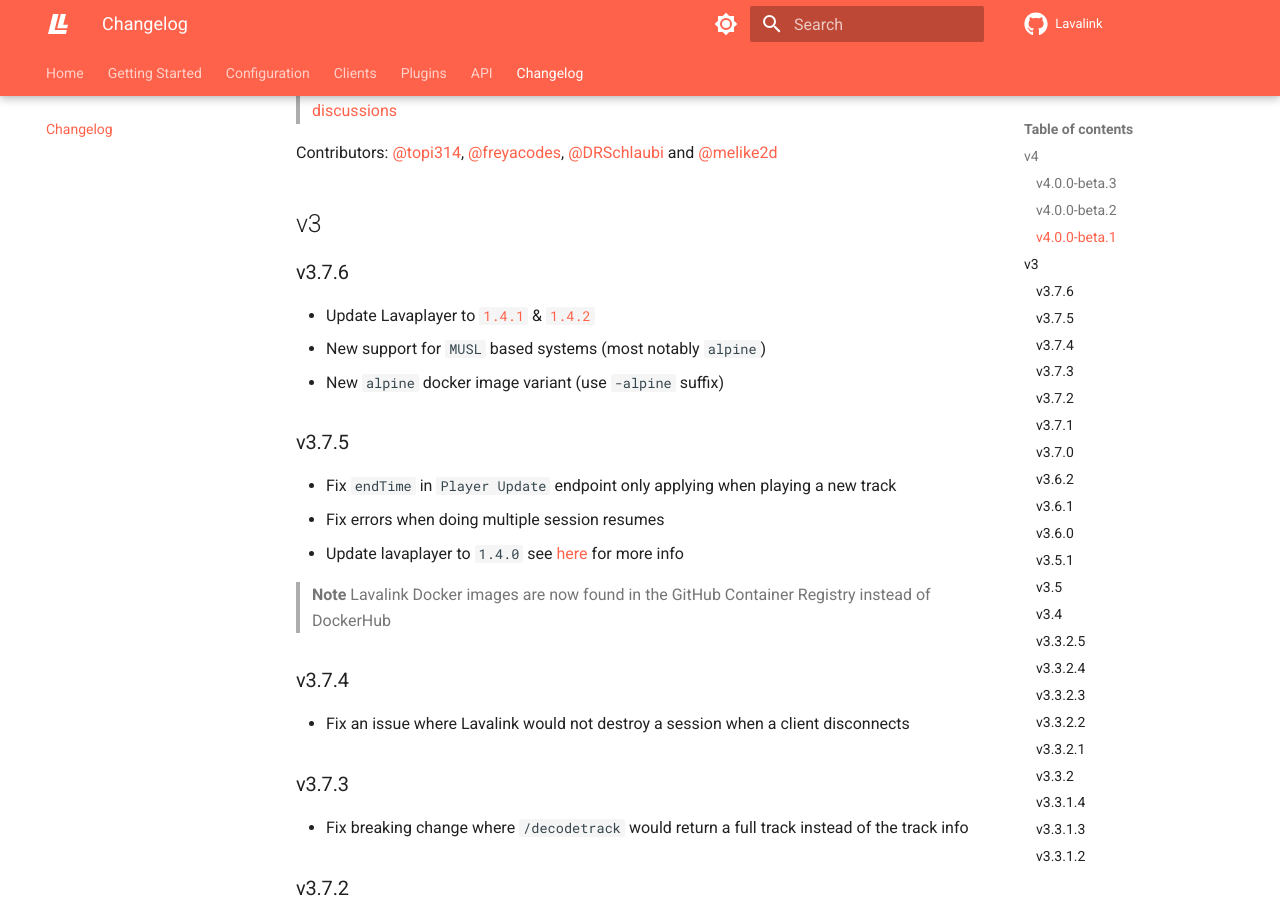
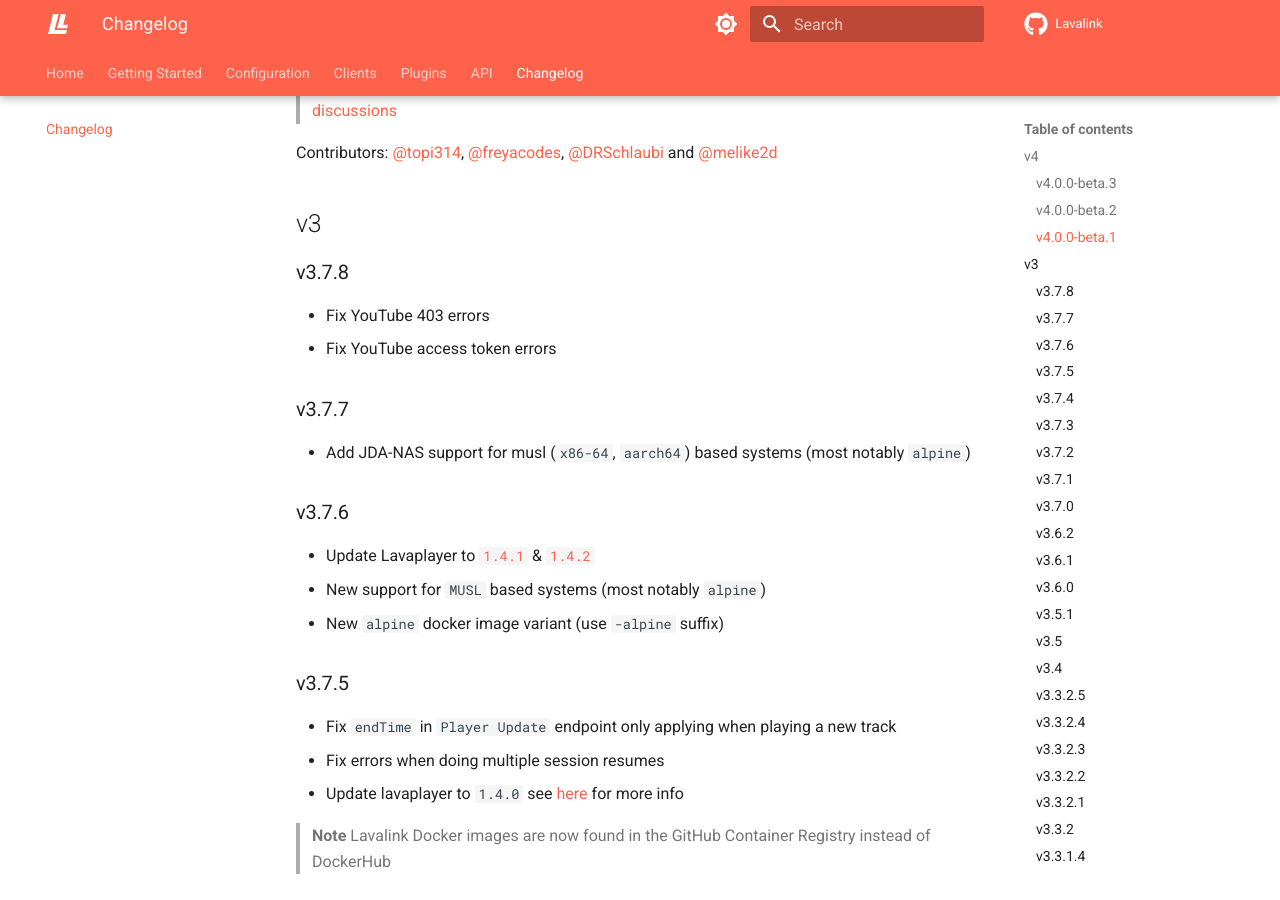
Before and after one commit to lavalink-devs/Lavalink, an MkDocs documentation site: the page built from docs/changelog.md, in a window 1280 px wide and 900 px high, scrolled down 1022 px. Built offline with MkDocs 1.6.1 and Material for MkDocs 9.7.7, drawn with Linux system fonts in a browser that asks for light colours; plug-ins that fetch from the network failed and are left out; comment, search, counter and statistics services are not loaded.

Commit message:
add missing changelog entries

```diff
--- a/docs/changelog.md
+++ b/docs/changelog.md
@@ -39,6 +39,15 @@ Contributors:
 [@topi314](https://github.com/topi314), [@freyacodes](https://github.com/freyacodes), [@DRSchlaubi](https://github.com/DRSchlaubi) and [@melike2d](https://github.com/melike2d)
 
 ## v3
+
+### v3.7.8
+
+* Fix YouTube 403 errors
+* Fix YouTube access token errors
+
+### v3.7.7
+
+* Add JDA-NAS support for musl (`x86-64`, `aarch64`) based systems (most notably `alpine`)
 
 ### v3.7.6
 
```
Also changed, not shown: CHANGELOG.md (+7 -0 lines).
